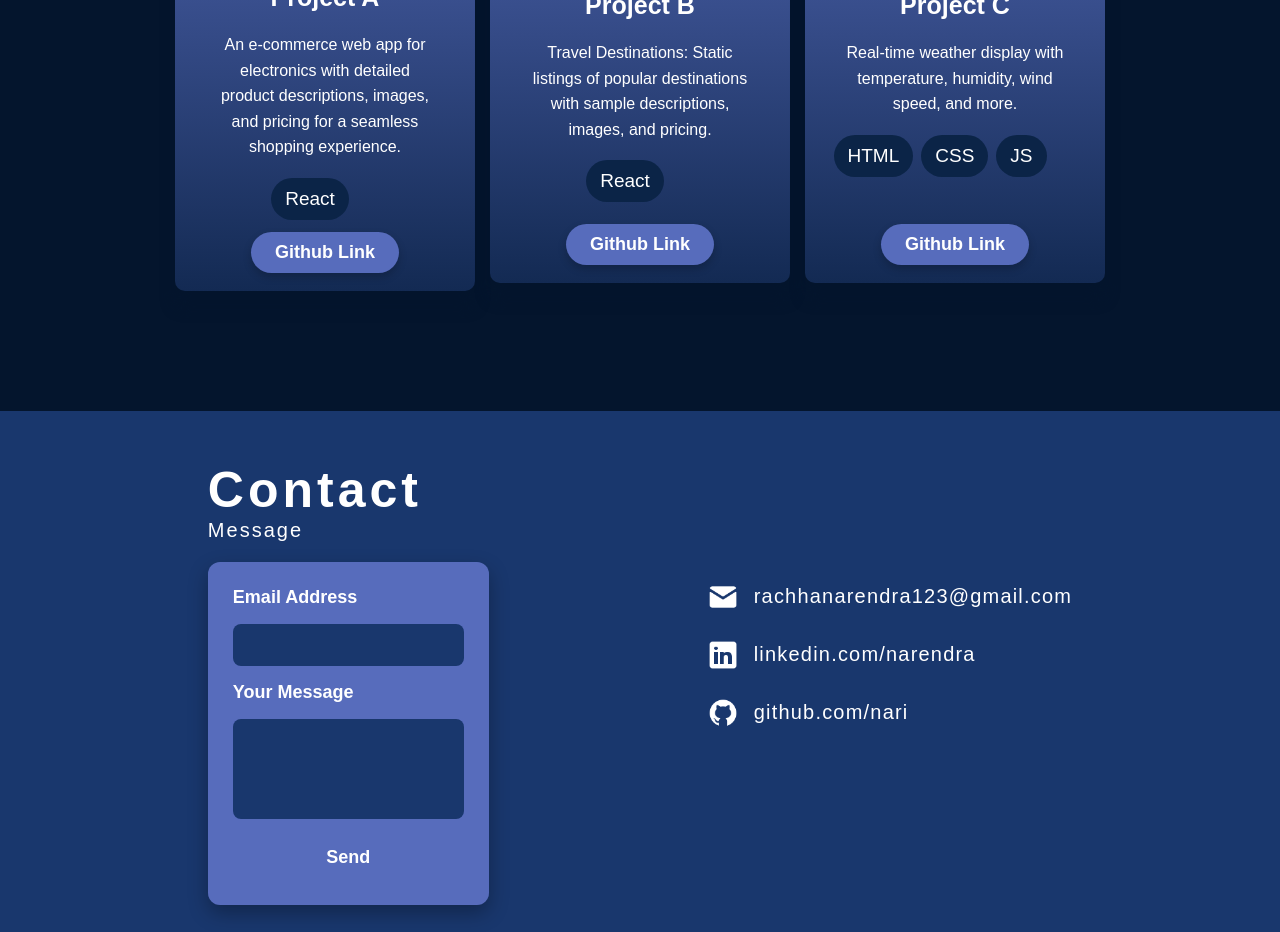
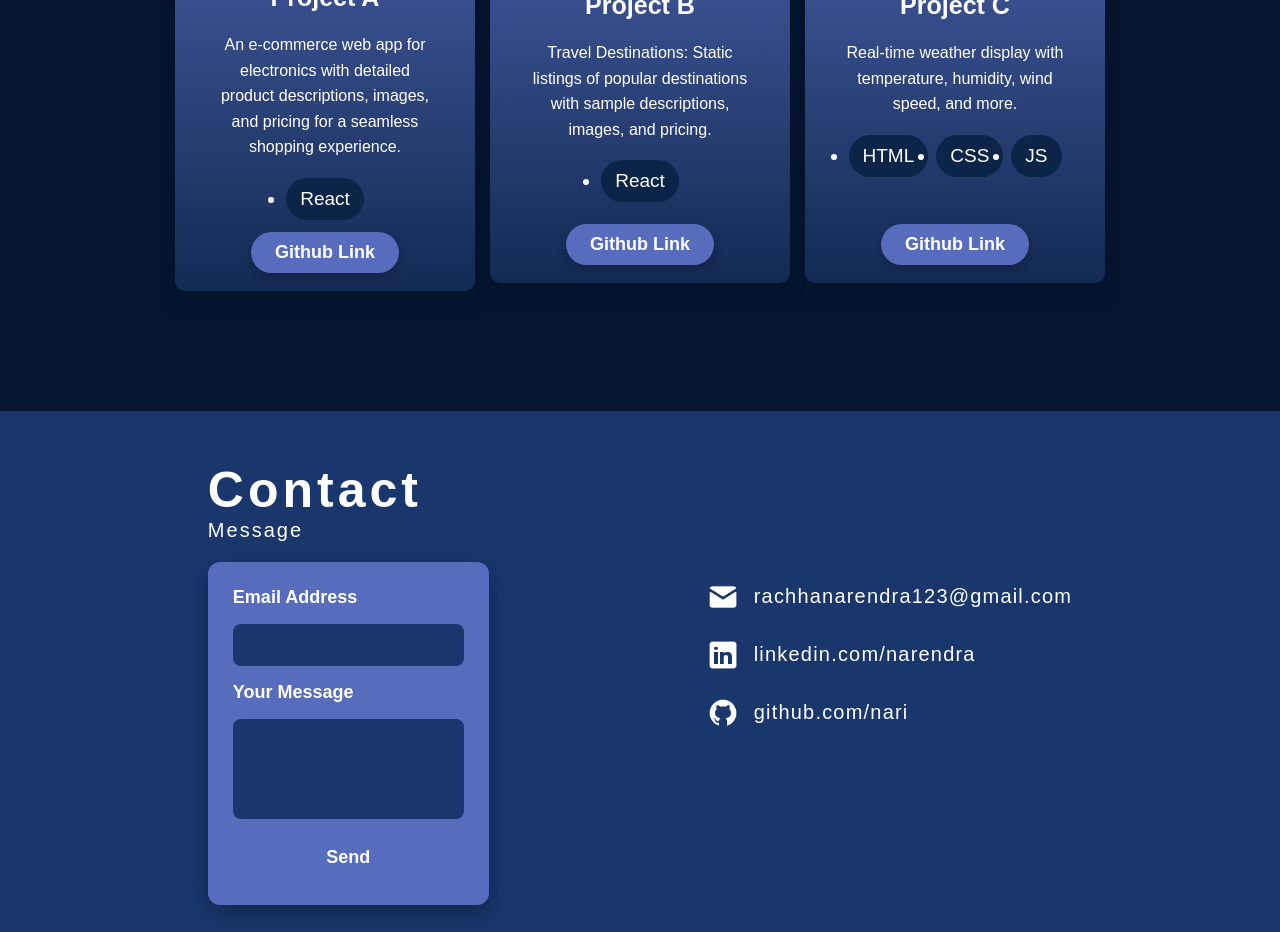
Before and after one commit to rachhanari/my-portfolio, a React (Vite) app: page / in a window 1280 px wide. Shown: the part 2660-3592 px from the top of the page. Built offline with nearby package versions, Linux system fonts and the light colour scheme.

Commit message:
upated css

```diff
--- a/src/components/Projects/ProjectCard.module.css
+++ b/src/components/Projects/ProjectCard.module.css
@@ -59,8 +59,6 @@
   flex-wrap: wrap;
   justify-content: center;
   gap: 8px;
-  list-style: none;
-  margin-right: 30px;
   margin-top: 8px;
 }
 
@@ -73,7 +71,6 @@
   border-radius: 50px;
 }
 
-/* Push links to the bottom */
 .links {
   display: flex;
   justify-content: center;
```
Also changed, not shown: 4 other files (tests, documents, lock files or other folders).
